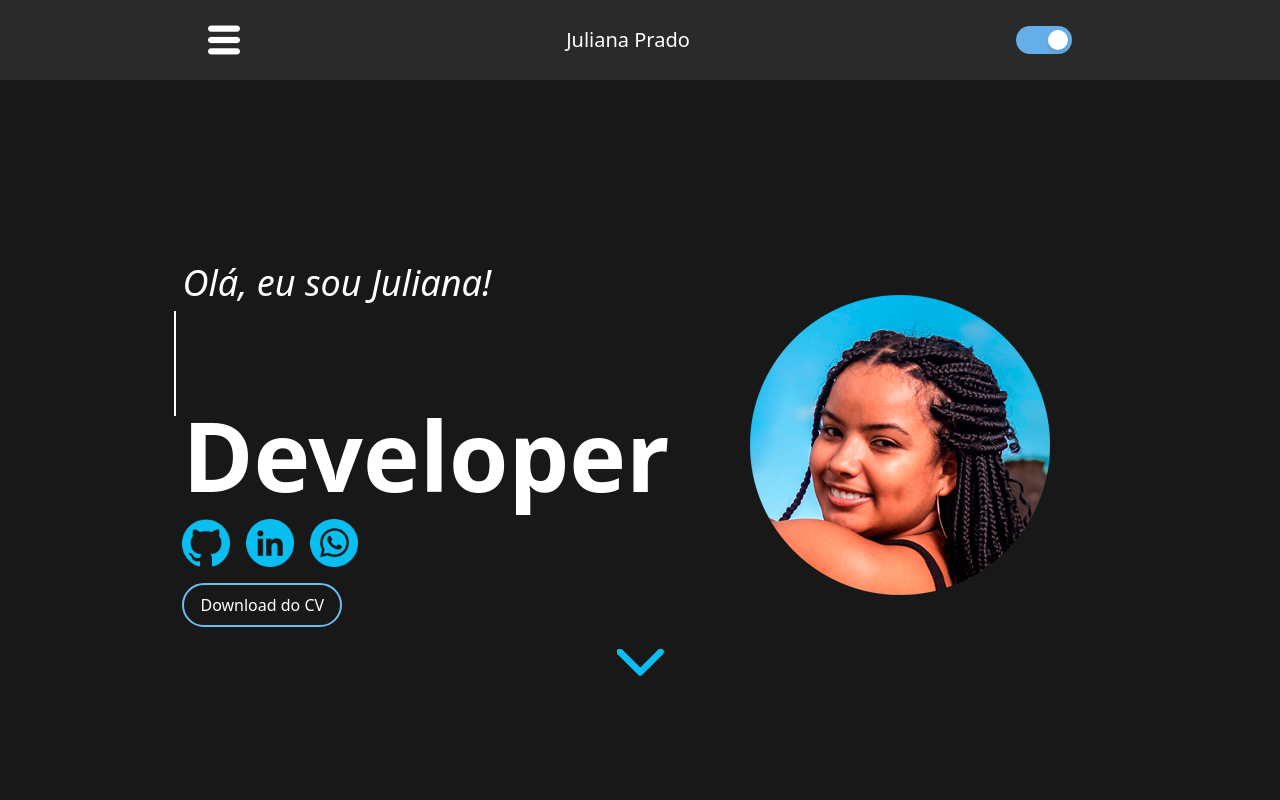
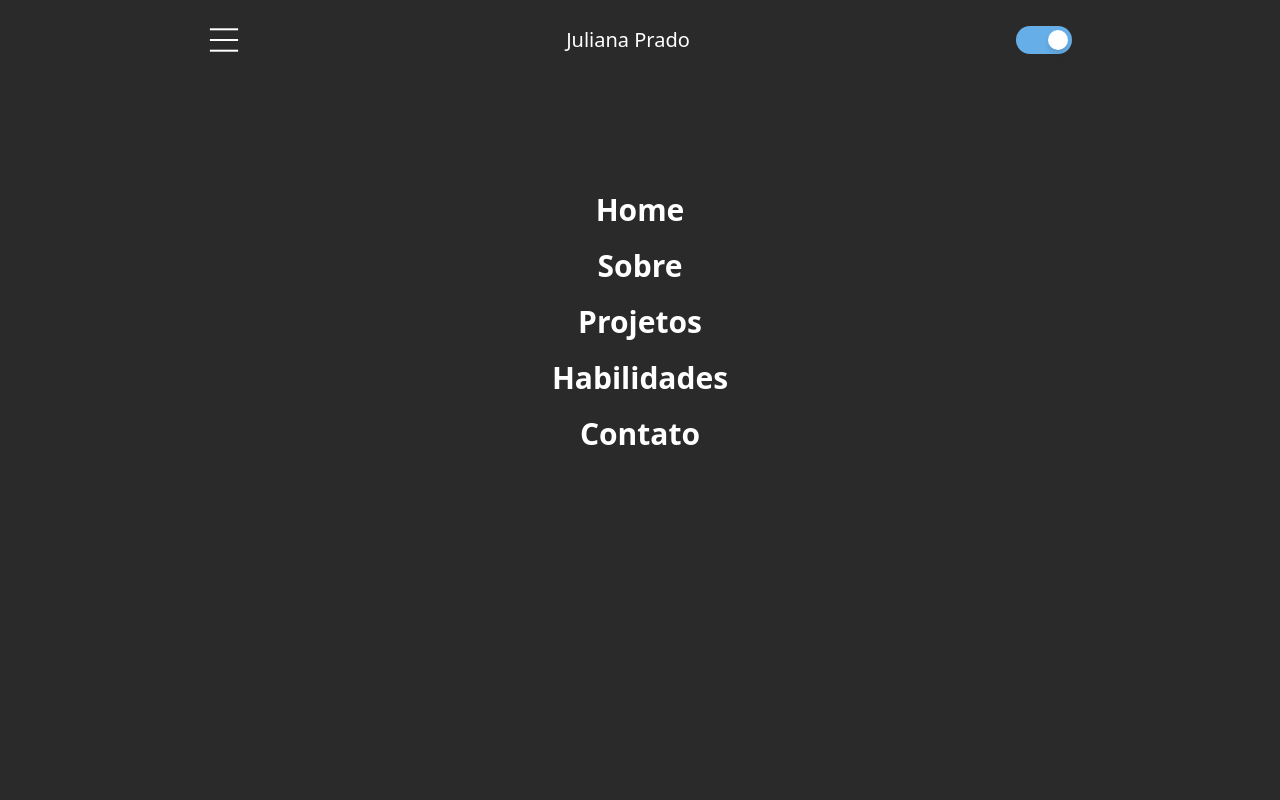
Before and after one commit to julevi/julevi.github.io, a React (Vite) app: page / in a window 1280 px wide. Both pictures are taken after a click on the picture 224 px from the left and 40 px from the top of the page. Shown: the top 800 px of the page. Built offline with nearby package versions, Linux system fonts and the light colour scheme; no server answers; the database is empty.

Commit message:
Projeto e menu atualizado

```diff
--- a/package.json
+++ b/package.json
@@ -15,10 +15,12 @@
   "dependencies": {
     "@emailjs/browser": "^4.3.3",
     "express": "^4.19.2",
+    "firebase": "^10.11.0",
     "nodemailer": "^6.9.13",
     "postcss-nested": "^6.0.1",
     "react": "^18.2.0",
-    "react-dom": "^18.2.0"
+    "react-dom": "^18.2.0",
+    "react-router-dom": "^6.22.3"
   },
   "devDependencies": {
     "@types/react": "^18.2.15",
--- a/src/components/Apresentacao.jsx
+++ b/src/components/Apresentacao.jsx
@@ -6,34 +6,44 @@ import me from '../assets/images/me.png'
 import seta from '../assets/images/seta.png'
 
 const Apresentacao = () => {
+
+  function scrollToSection(sectionId) {
+    const section = document.getElementById(sectionId);
+    if (section) {
+      const yOffset = section.getBoundingClientRect().top + window.pageYOffset;
+      window.scrollTo({ top: yOffset, behavior: 'smooth' });
+    }
+  }
+
   return (
-    <section className="bg-cinza h-screen flex items-center justify-center fundo1">
-      <div className="container max-w-7xl mx-auto flex flex-col items-center justify-center">
+    <section className="bg-cinza flex items-center justify-center fundo1" id='home'>
+      <div className="container max-w-7xl mx-auto flex flex-col items-center justify-center h-screen mt-12 md:mt-0">
         <div className="flex flex-col-reverse lg:flex-row items-center justify-center ">
           <div className="">
             <p className="text-2xl sm:text-3xl lg:text-4xl text-center lg:text-left"> <i>Olá, eu sou Juliana!</i> </p>
             <h1 className="animado text-4xl sm:text-6xl lg:text-8xl mb-0 mt-2 font-bold text-center lg:text-left"><span className=''></span><br />Developer</h1>
             <div className='flex flex-col items-center justify-center lg:items-start'>
               <div className="flex mt-4 gap-4">
-                <a href="https://github.com/julevi" target="_blank" rel="noopener noreferrer" className='w-12'>
+                <a href="https://github.com/julevi" target="_blank" rel="noopener noreferrer" className='w-9 md:w-10'>
                   <img className="mt-5 lg:mt-0 sm:w-auto animacaoToque" src={github} alt="github" />
                 </a>
-                <a href="https://www.linkedin.com/in/jpradoweb/" target="_blank" rel="noopener noreferrer" className='w-12' >
+                <a href="https://www.linkedin.com/in/jpradoweb/" target="_blank" rel="noopener noreferrer" className='w-9 md:w-10' >
                   <img className="mt-5 lg:mt-0 sm:w-auto animacaoToque" src={linkedin} alt="linkedin" />
                 </a>
-                <a href="https://wa.me/5579998916567" target="_blank" rel="noopener noreferrer" className='w-12'>
+                <a href="https://wa.me/5579998916567" target="_blank" rel="noopener noreferrer" className='w-9 md:w-10'>
                   <img className="mt-5 lg:mt-0 sm:w-auto animacaoToque" src={whatsapp} alt="whatsapp" />
                 </a>
               </div>
               <button href="#" className="mt-4 botao2 px-8 py-2 animacaoToque">Download do CV</button>
             </div>
           </div>
-          <div className="px-20 lg:px-12 lg:ml-8 mb-2 lg:mb-0 mt-5 lg:mt-0"><img src={me} alt="Juliana Prado" /></div>
+          <div className="px-20 lg:px-12 lg:ml-8 mb-2 lg:mb-0"><img src={me} alt="Juliana Prado" /></div>
         </div>
           <img
             className="mt-5 floating-arrow cursor-pointer"
             src={seta}
             alt="Seta"
+            onClick={() => scrollToSection('sobre')}
           />
 
       </div>
--- a/src/components/Contato.jsx
+++ b/src/components/Contato.jsx
@@ -24,18 +24,17 @@ const Contato = () => {
             setMessage('');
         })
         .catch((error) => {
-            console.error("Erro ao enviar o email:", error);
             alert("Falha ao enviar o email, erro: " + error.message);
         });
     }
 
     return (
-        <section className="fundo1">
+        <section className="fundo1" id='contato'>
             <div className="container max-w-5xl mx-auto py-10">
 
-                <div className='flex flex-row justify-center items-center gap-28'>
-                    <img className='hidden lg:block w-96' src={desenho} alt="desenho" />
-                    <form onSubmit={sendEmail} className='flex flex-col justify-center items-center w-full px-5'>
+                <div className='flex flex-row justify-center items-center gap-18 xl:gap-28'>
+                    <img className='hidden lg:block w-96 mx-5' src={desenho} alt="desenho" />
+                    <form onSubmit={sendEmail} className='flex flex-col justify-center items-center w-full mx-5'>
 
                         <h1 className='text-4xl mb-5 font-bold text-center'>Contato</h1>
                         <input className='caixaForm my-2 w-full' type="text" id="nome" name="nome" placeholder="Nome:" onChange={(e) => setName(e.target.value)} value={name} required />
--- a/src/components/Habilidades.jsx
+++ b/src/components/Habilidades.jsx
@@ -3,7 +3,7 @@ import React from 'react';
 function Habilidades() {
 
   return (
-    <section className="fundo2">
+    <section className="fundo2" id='habilidades'>
       <div className="container max-w-7xl mx-auto py-10">
         <h1 className='text-4xl mb-10 font-bold text-center'>Habilidades</h1>
         <div className='flex justify-center items-center'>
--- a/src/components/Menu.jsx
+++ b/src/components/Menu.jsx
@@ -1,11 +1,30 @@
-import React from 'react';
+import React, { useState } from 'react';
+import xsimbolo from '../assets/icons/simbolo-x.png';
 import menu from '../assets/icons/menu.png';
 
 const Menu = ({ darkMode, toggleDarkMode }) => {
+  const [isMenuOpen, setIsMenuOpen] = useState(false);
+
+  const toggleMenu = () => {
+    setIsMenuOpen(!isMenuOpen);
+  };
+
+  const closeMenu = () => {
+    setIsMenuOpen(false);
+  };
+
+  function scrollToSection(sectionId) {
+    const section = document.getElementById(sectionId);
+    if (section) {
+      const yOffset = section.getBoundingClientRect().top + window.pageYOffset;
+      window.scrollTo({ top: yOffset, behavior: 'smooth' });
+    }
+  }
+
   return (
-    <header className={`menu w-full z-10 overflow-hidden`}>
+    <header className={`menu w-full z-10 overflow-hidden fixed shadow-lg`}>
       <div className="container max-w-4xl mx-auto px-4 h-20 flex items-center justify-between">
-        <img src={menu} alt="" className='w-8 cursor-pointer animacaoToque' />
+        <img src={menu} alt="" className='w-8 cursor-pointer animacaoToque' onClick={toggleMenu} />
         <div className="cursor-pointer text-xl text-white animacaoToque">
           Juliana Prado
         </div>
@@ -16,6 +35,18 @@ const Menu = ({ darkMode, toggleDarkMode }) => {
           </button>
         </div>
       </div>
+
+      {isMenuOpen && (
+        <div className="h-screen">
+          <ul className='text-white text-center flex flex-col gap-5 text-3xl pt-28'>
+            <li><a className='cursor-pointer font-bold' onClick={() => { closeMenu(); scrollToSection('home') }}>Home</a></li>
+            <li><a className='cursor-pointer font-bold' onClick={() => { closeMenu(); scrollToSection('sobre') }}>Sobre</a></li>
+            <li><a className='cursor-pointer font-bold' onClick={() => { closeMenu(); scrollToSection('projetos') }}>Projetos</a></li>
+            <li><a className='cursor-pointer font-bold' onClick={() => { closeMenu(); scrollToSection('habilidades') }}>Habilidades</a></li>
+            <li><a className='cursor-pointer font-bold' onClick={() => { closeMenu(); scrollToSection('contato') }}>Contato</a></li>
+          </ul>
+        </div>
+      )}
     </header>
   );
 }
--- a/src/components/Projetos.jsx
+++ b/src/components/Projetos.jsx
@@ -1,31 +1,53 @@
-import React from 'react';
-import imagem from '../assets/site.jpg';
+import React, { useState, useEffect } from 'react';
+import { initializeApp } from "firebase/app";
+import { getFirestore, collection, getDocs } from 'firebase/firestore';
 
 const Projetos = () => {
+  const [projetos, setProjetos] = useState([]);
+
+  useEffect(() => {
+    // Your web app's Firebase configuration
+    const firebaseConfig = {
+      apiKey: "AIzaSyC0Pim959TWQmENeIJRUg3W5wYL6x-PvJE",
+      authDomain: "projetos-fullstack.firebaseapp.com",
+      projectId: "projetos-fullstack",
+      storageBucket: "projetos-fullstack.appspot.com",
+      messagingSenderId: "2935472717",
+      appId: "1:2935472717:web:dc6f42f0356ff27eb11204"
+    };
+    // Initialize Firebase
+    const app = initializeApp(firebaseConfig);
+    const db = getFirestore(app);
+
+    // Buscar projetos do Firebase Firestore
+    const fetchProjetos = async () => {
+      const projetosSnapshot = await getDocs(collection(db, 'projetos'));
+      const projetosData = projetosSnapshot.docs.map(doc => doc.data());
+      setProjetos(projetosData);
+    };
+
+    fetchProjetos();
+  }, []);
+
   return (
     <section className="fundo1 flex items-center justify-center">
       <div className="container max-w-7xl mx-auto py-10">
         <h1 className='text-4xl mb-10 font-bold text-center'>Projetos</h1>
         <div className='grid lg:grid-cols-3 gap-16 grid-col-1'>
-                    {[...Array(3)].map((_, index) => (
-                        <div key={index} className='border border-azul flex flex-col items-center justify-center'>
-                            <img src={imagem} className='w-full ' alt="" />
-                            <div className='text-center p-5'>
-                                <h1 className='text-2xl font-bold my-2'>Nome do projeto</h1>
-                                <div className='flex gap-5'>
-                                    <button href="#" className="botao1 px-8 py-2 animacaoToque">Deploy</button>
-                                    <button href="#" className="border-2 border-azul rounded-full px-8 py-2 animacaoToque">Repositório</button>
+          {projetos.map((projeto, index) => (
+            <div key={index} className='border border-azul flex flex-col items-center justify-center animacaoToque'>
+              <img src={projeto.imagem} className='w-full ' alt="" />
+              <div className='flex flex-col items-center justify-center text-center p-5'>
+                <h1 className='text-2xl font-bold my-2'>{projeto.nome}</h1>
+                <a href={projeto.link} className="botao1 px-8 py-2 animacaoToque" target="_blank">Acesse aqui!</a>
               </div>
-                            </div>
-
             </div>
           ))}
         </div>
         <div className='flex items-center justify-center mt-10'>
-                    <button href="#" className="botao2 animacaoToque px-8 py-2 animacaoToque">Veja mais</button>
+          <a href="https://github.com/julevi" className="botao2 animacaoToque px-8 py-2 animacaoToque" target="_blank">Veja mais</a>
         </div>
       </div>
-
     </section>
   );
 }
--- a/src/components/Sobre.jsx
+++ b/src/components/Sobre.jsx
@@ -3,7 +3,7 @@ import desenho from '../assets/images/desenho.png'
 
 const Sobre = () => {
   return (
-    <section className="fundo2">
+    <section className="fundo2" id='sobre'>
       <div className='container max-w-7xl mx-auto px-12'>
         <div className='flex flex-col md:flex-row justify-center items-center md:py-16 md:gap-20'>
           <div className='mt-10 md:mt-0 text-center md:text-left'>
@@ -14,7 +14,7 @@ const Sobre = () => {
               Além do desenvolvimento web, adquiri experiência acadêmica em diversas áreas, incluindo microserviços e containers (Docker), business intelligence e big data, desenvolvimento mobile, desenvolvimento de banco de dados e segurança da informação. Também tive a oportunidade de explorar outras tecnologias, como Java, Python, C#, Spring Boot, .NET, MySQL e Firebase.<br /><br />
             </p>
           </div>
-          <img className='w-96' src={desenho} alt="desenho" />
+          <img className='w-96 my-10 lg:mt-0' src={desenho} alt="desenho" />
         </div>
       </div>
 
--- a/src/styles/global.css
+++ b/src/styles/global.css
@@ -107,3 +107,20 @@ label {
 .dark-mode .caixaForm:focus {
     background-color: #525252;
 }
+
+
+.light-mode a{
+    color: black;
+}
+
+.dark-mode a{
+    color:white;
+}
+
+.light-mode a:hover{
+    color:#525252;
+}
+
+.dark-mode a:hover{
+    color:#65aee8;
+}
```
Also changed, not shown: src/assets/icons/menu.png, 1 other file (tests, documents, lock files or other folders). Lines whose indentation alone changed are shown as unchanged.
